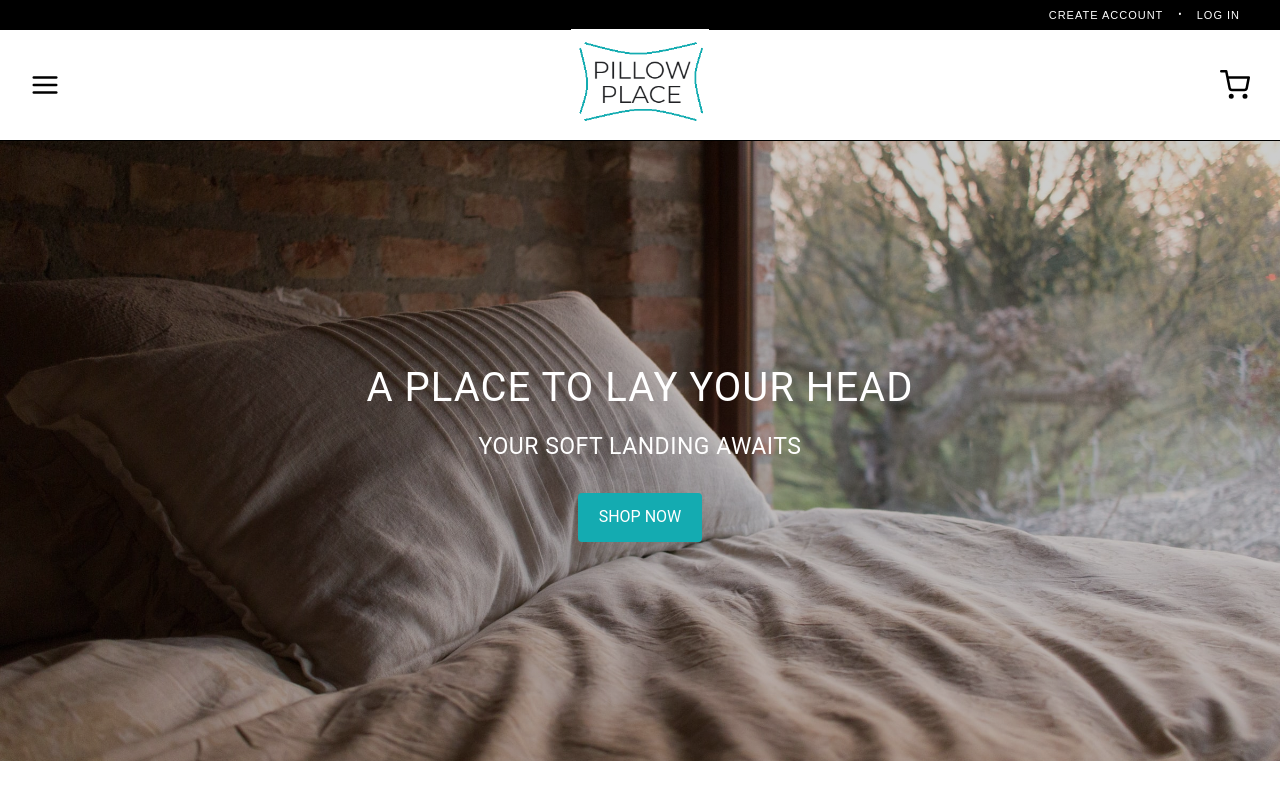
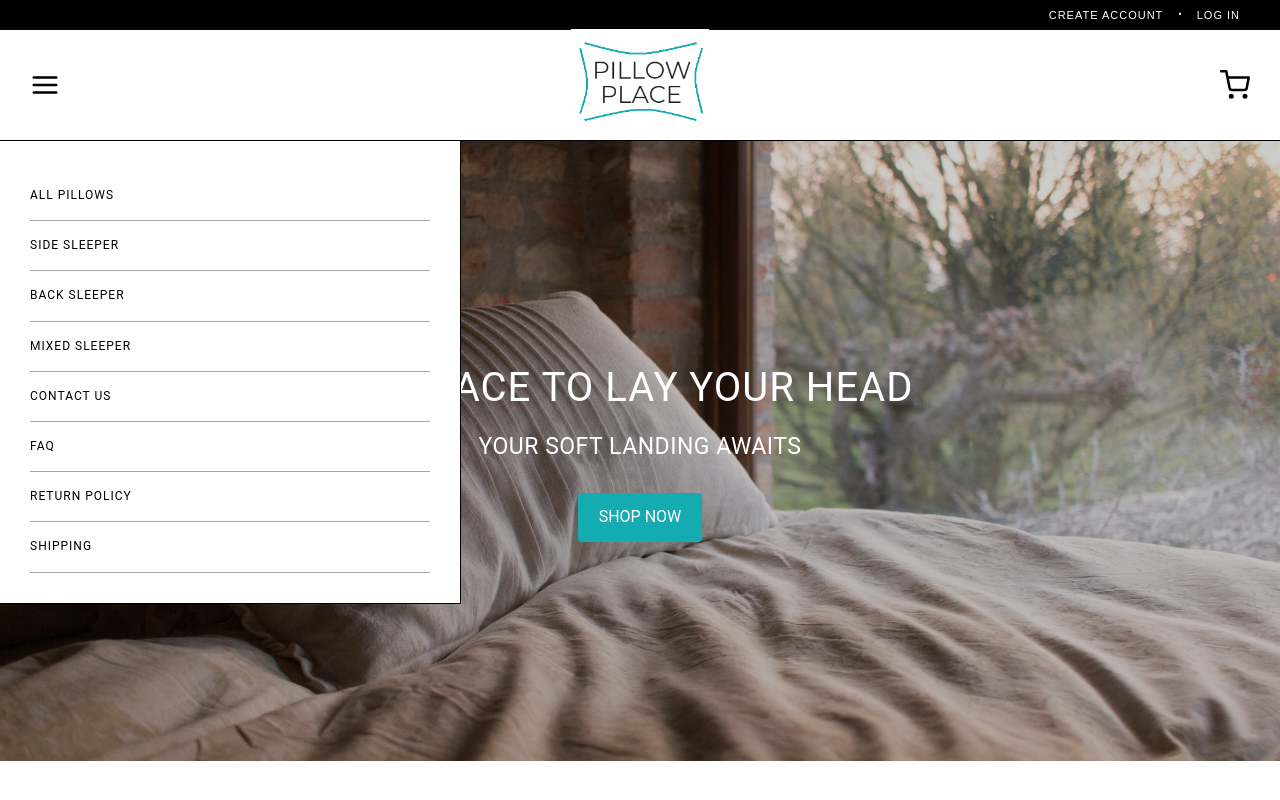
Before and after one commit to ianvillazana/pillow-place, a React (Create React App) app in the folder frontend/: page / in a window 1280 px wide. Both pictures are taken after a click on the element 45 px from the left and 85 px from the top of the page. Shown: the top 800 px of the page. Built offline with nearby package versions, Linux system fonts and the light colour scheme.

Commit message:
Completed Menu component

```diff
--- a/frontend/package.json
+++ b/frontend/package.json
@@ -10,7 +10,8 @@
     "react-dom": "^16.13.1",
     "react-router": "^5.2.0",
     "react-router-dom": "^5.2.0",
-    "react-scripts": "3.4.3"
+    "react-scripts": "3.4.3",
+    "react-transition-group": "^4.4.1"
   },
   "scripts": {
     "start": "react-scripts start",
--- a/frontend/public/index.html
+++ b/frontend/public/index.html
@@ -15,6 +15,7 @@
   </head>
   <body>
     <noscript>You need to enable JavaScript to run this app.</noscript>
+    <div id="menu-hook"></div>
     <div id="root"></div>
   </body>
 </html>
--- a/frontend/src/components/Footer/Footer.module.css
+++ b/frontend/src/components/Footer/Footer.module.css
@@ -21,6 +21,7 @@
 .gridItem li {
   cursor: pointer;
   font-size: 1.2rem;
+  letter-spacing: 1px;
   list-style: none;
   margin-top: 1.5rem;
 }
--- a/frontend/src/components/Header/Header.js
+++ b/frontend/src/components/Header/Header.js
@@ -1,15 +1,30 @@
-import React from 'react';
+import React, { useState } from 'react';
 import { Link } from 'react-router-dom';
 
 import IconButton from '../../components/IconButton/IconButton';
+import Menu from '../../components/Menu/Menu';
 import logo from '../../images/homepage/logo.png';
 import menuIcon from '../../images/SVG/menu.svg';
 import cartIcon from '../../images/SVG/shopping-cart.svg';
 import styles from './Header.module.css';
 
 export default function Header() {
+  const [menuIsOpen, setMenuIsOpen] = useState(false);
+  const [cartIsOpen, setCartIsOpen] = useState(false);
+
+  const openMenu = () => {
+    setCartIsOpen(false);
+    setMenuIsOpen(!menuIsOpen);
+  }
+
+  const openCart = () => {
+    setMenuIsOpen(false);
+    setCartIsOpen(!cartIsOpen);
+  }
+
   return (
     <header className={styles.header}>
+      <Menu show={menuIsOpen} onClick={() => setMenuIsOpen(false)} />
       <div className={styles.top}>
         <div className={styles.options}>
           <button>CREATE ACCOUNT</button>
@@ -18,11 +33,11 @@ export default function Header() {
         </div>
       </div>
       <div className={styles.bottom}>
-      <IconButton icon={menuIcon} />
+        <IconButton icon={menuIcon} onClick={openMenu} />
         <div className={styles.logo}>
           <Link to="/"><img src={logo} alt="Pillow Place" /></Link>
         </div>
-      <IconButton icon={cartIcon} />
+        <IconButton icon={cartIcon} onClick={openCart} />
       </div>
     </header>
   );
--- a/frontend/src/components/IconButton/IconButton.js
+++ b/frontend/src/components/IconButton/IconButton.js
@@ -3,10 +3,10 @@ import React from 'react';
 import styles from './IconButton.module.css';
 
 export default function IconButton(props) {
-  const { icon } = props;
+  const { icon, onClick } = props;
 
   return (
-    <div className={styles.iconButton}>
+    <div className={styles.iconButton} onClick={onClick}>
       <img src={icon} alt="icon" />
     </div>
   );
--- /dev/null
+++ b/frontend/src/components/Menu/Menu.js
@@ -0,0 +1,51 @@
+import React from 'react';
+import ReactDOM from 'react-dom';
+import { CSSTransition } from 'react-transition-group';
+
+import NavLink from '../NavLink/NavLink';
+import styles from './Menu.module.css';
+
+export default function Menu(props) {
+  const { show, onClick } = props;
+
+  const content = (
+    <CSSTransition
+      in={show}
+      classNames="slide-in-left"
+      timeout={0}
+      mountOnEnter
+      unmountOnExit
+    >
+      <aside className={styles.menu}>
+        <nav>
+          <NavLink route="/shop/all" onClick={onClick}>
+            All Pillows
+          </NavLink>
+          <NavLink route="/shop/side-sleeper" onClick={onClick}>
+            Side Sleeper
+          </NavLink>
+          <NavLink route="/shop/back-sleeper" onClick={onClick}>
+            Back Sleeper
+          </NavLink>
+          <NavLink route="/shop/mixed-sleeper" onClick={onClick}>
+            Mixed Sleeper
+          </NavLink>
+          <NavLink route="/contact-us" onClick={onClick}>
+            Contact Us
+          </NavLink>
+          <NavLink route="/faq" onClick={onClick}>
+            FAQ
+          </NavLink>
+          <NavLink route="/return-policy" onClick={onClick}>
+            Return Policy
+          </NavLink>
+          <NavLink route="/shipping" onClick={onClick}>
+            Shipping
+          </NavLink>
+        </nav>
+      </aside>
+    </CSSTransition>
+  );
+
+  return ReactDOM.createPortal(content, document.getElementById('menu-hook'));
+}
--- /dev/null
+++ b/frontend/src/components/Menu/Menu.module.css
@@ -0,0 +1,24 @@
+.menu {
+  background: #fff;
+  border-bottom: 1px solid #000;
+  border-right: 1px solid #000;
+  padding: 3rem;
+  left: 0;
+  position: absolute;
+  top: 141px;
+  width: 40rem;
+  z-index: 100;
+}
+
+.menu nav {
+  display: flex;
+  flex-direction: column;
+}
+
+/* 646px */
+@media (max-width: 40.375em) {
+  .menu {
+    border-right: none;
+    width: calc(100% - 6rem);
+  }
+}
--- /dev/null
+++ b/frontend/src/components/NavLink/NavLink.js
@@ -0,0 +1,14 @@
+import React from 'react';
+import { Link } from 'react-router-dom';
+
+import styles from './NavLink.module.css';
+
+export default function NavLink(props) {
+  const { route, onClick, children } = props;
+
+  return (
+    <Link to={route} onClick={onClick} className={styles.navLink}>
+      {children}
+    </Link>
+  );
+}
--- /dev/null
+++ b/frontend/src/components/NavLink/NavLink.module.css
@@ -0,0 +1,15 @@
+.navLink {
+  cursor: pointer;
+  font-size: 1.2rem;
+  list-style: none;
+  letter-spacing: 1px;
+  padding: 1.5rem 0;
+  color: #000;
+  text-transform: uppercase;
+  border-bottom: 0.8px solid rgba(0,0,0,0.35);
+  width: 100%;
+}
+
+.navLink:hover {
+  color: var(--main);
+}
--- a/frontend/src/index.js
+++ b/frontend/src/index.js
@@ -3,9 +3,4 @@ import ReactDOM from 'react-dom';
 import './index.css';
 import App from './App';
 
-ReactDOM.render(
-  <React.StrictMode>
-    <App />
-  </React.StrictMode>,
-  document.getElementById('root')
-);
+ReactDOM.render(<App />, document.getElementById('root'));
```
Also changed, not shown: 1 other file (tests, documents, lock files or other folders). Lines whose indentation alone changed are shown as unchanged.
